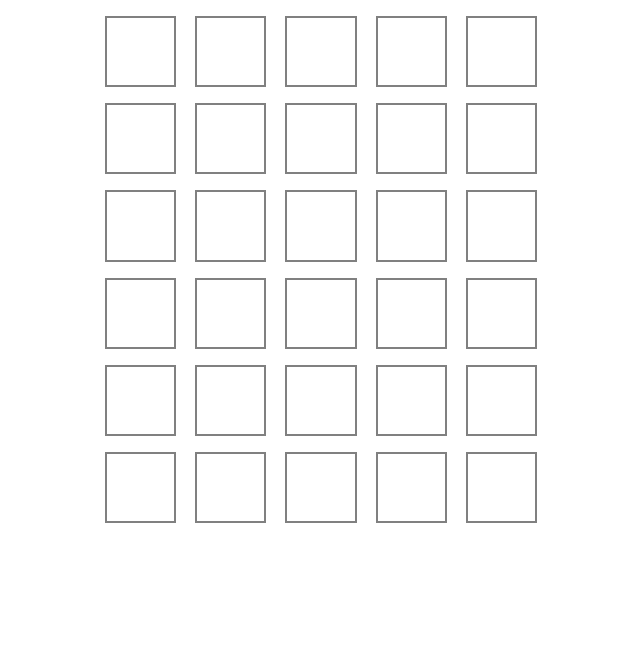
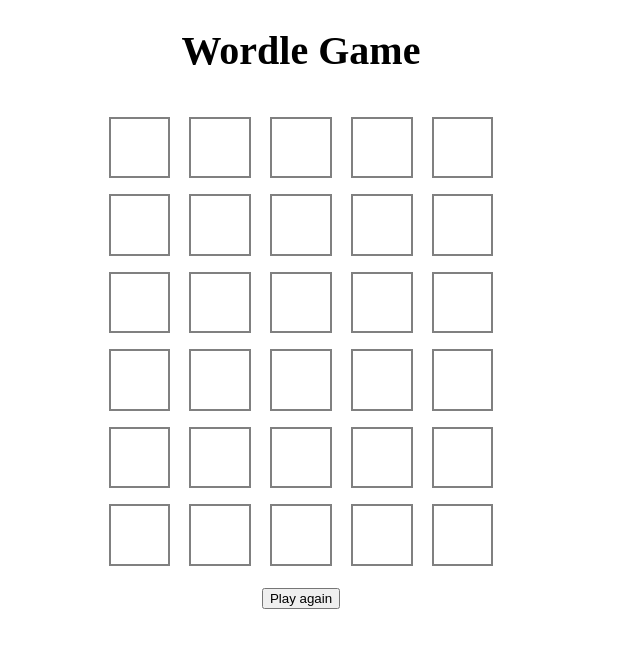
Before and after one commit to ghislaingirardeau/wordle-game, a Vue app: page / in a window 1280 px wide. Shown: the top 648 px of the page, without its empty margins (339-979 px from the left). Built offline with nearby package versions, Linux system fonts and the light colour scheme.

Commit message:
css: display elements

```diff
--- a/src/App.vue
+++ b/src/App.vue
@@ -11,8 +11,16 @@ const randomIndex = (min: number, max: number): number => {
 const randomWord = computed(() => {
   return englishWord[randomIndex(0, 2500)];
 });
+console.log(randomWord.value);
 </script>
 
 <template>
   <wordle-board :wordOfTheDay="randomWord" />
 </template>
+
+<style>
+body {
+  max-height: 100vh;
+  margin: 0px;
+}
+</style>
--- a/src/components/GuessInput.vue
+++ b/src/components/GuessInput.vue
@@ -74,6 +74,7 @@ function wordToDisplayInLetter(guessAttempt) {
 </script>
 
 <template>
+  <div>
     <GuessLetter
       v-for="guessAttempt in END_GAME_ATTEMPT"
       :key="`${guessAttempt}`"
@@ -89,9 +90,16 @@ function wordToDisplayInLetter(guessAttempt) {
       :disabled="props.disabledInput"
       @blur="reFocusOnBlur"
     />
+  </div>
 </template>
 
 <style scoped lang="css">
+input {
+  position: fixed;
+  top: 0px;
+  opacity: 0;
+  right: 0;
+}
 input:focus-visible {
   outline: none;
   border: none;
--- a/src/components/GuessLetter.vue
+++ b/src/components/GuessLetter.vue
@@ -21,13 +21,14 @@ const props = defineProps({
   align-items: center;
   justify-content: center;
   list-style-type: none;
+  padding-inline-start: 0px;
 }
 .letter {
   display: flex;
   align-items: center;
   justify-content: center;
-  width: 2em;
-  height: 2em;
+  width: 1.6em;
+  height: 1.6em;
   margin-inline: 0.4em;
   padding: 0.4em;
   border: 2px solid grey;
--- a/src/components/WordleBoard.vue
+++ b/src/components/WordleBoard.vue
@@ -32,16 +32,49 @@ const isGameOver = computed<boolean>(() => {
 </script>
 
 <template>
+  <div class="game">
+    <h1 class="game_header">Wordle Game</h1>
     <!-- input avec l'event attaché, a chaque event, MAJ la constante  guessSubmited-->
     <guess-input
       @guess-submitted="onSubmitGuess"
       :disabledInput="isGameOver"
       :guessSubmited="guessSubmited"
+      class="game_content"
     />
-  <p
+    <div class="game_footer">
+      <h2
         v-if="isGameOver"
         v-text="
-      guessSubmited.includes(wordOfTheDay) ? VICTORY_MESSAGE : DEFEAT_MESSAGE
+          guessSubmited.includes(wordOfTheDay)
+            ? VICTORY_MESSAGE
+            : DEFEAT_MESSAGE
         "
-  ></p>
+      ></h2>
+      <button>Play again</button>
+    </div>
+  </div>
 </template>
+
+<style scoped lang="css">
+.game {
+  display: flex;
+  justify-content: center;
+  align-items: center;
+  flex-direction: column;
+}
+
+.game_header {
+  font-size: 2.5rem;
+  max-height: 7vh;
+}
+.game_content {
+  max-height: 70vh;
+}
+.game_footer {
+  margin-top: 0.4rem;
+  display: flex;
+  flex-direction: column;
+  justify-content: center;
+  align-items: center;
+}
+</style>
```
Lines whose indentation alone changed are shown as unchanged.
